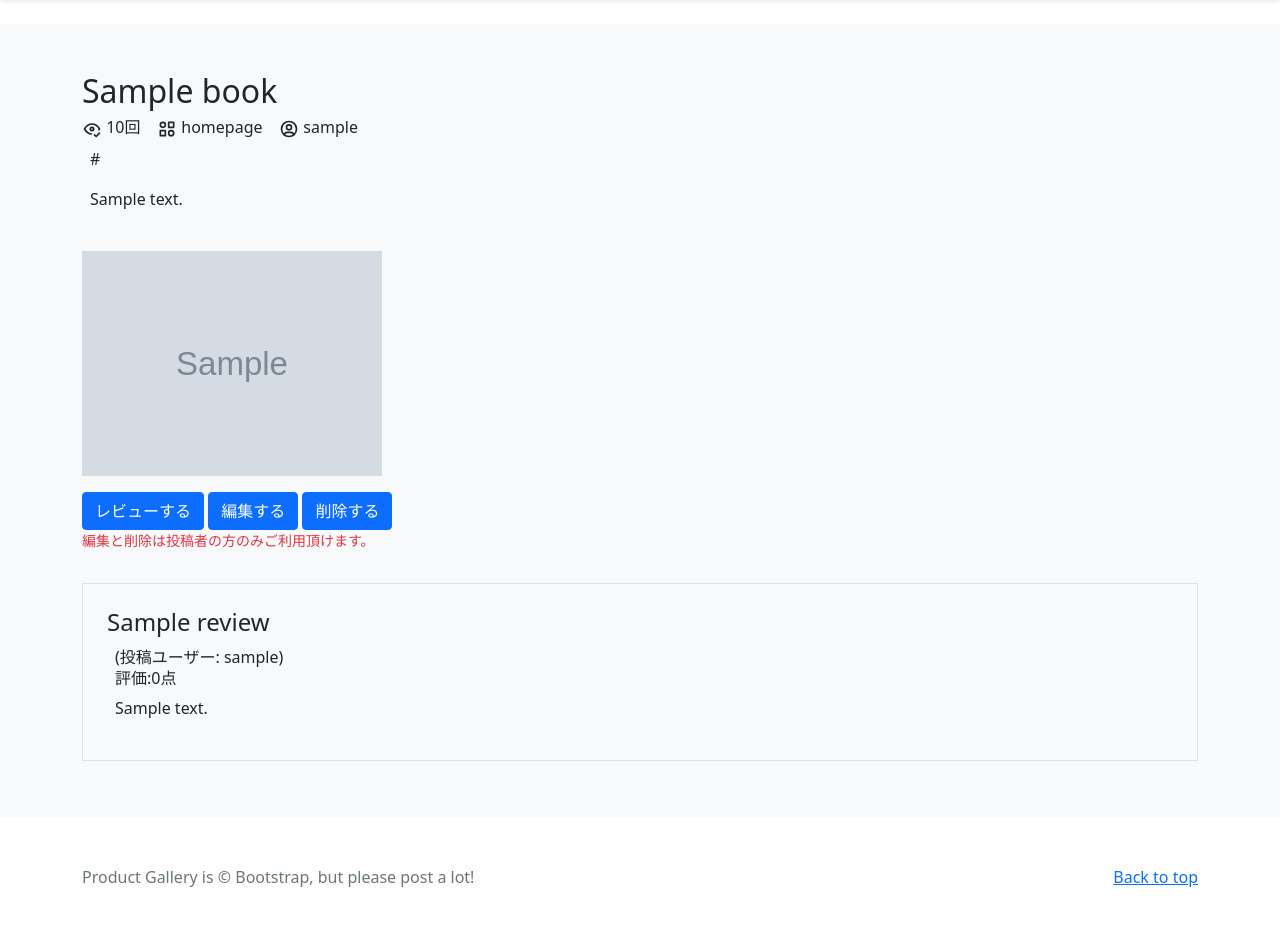
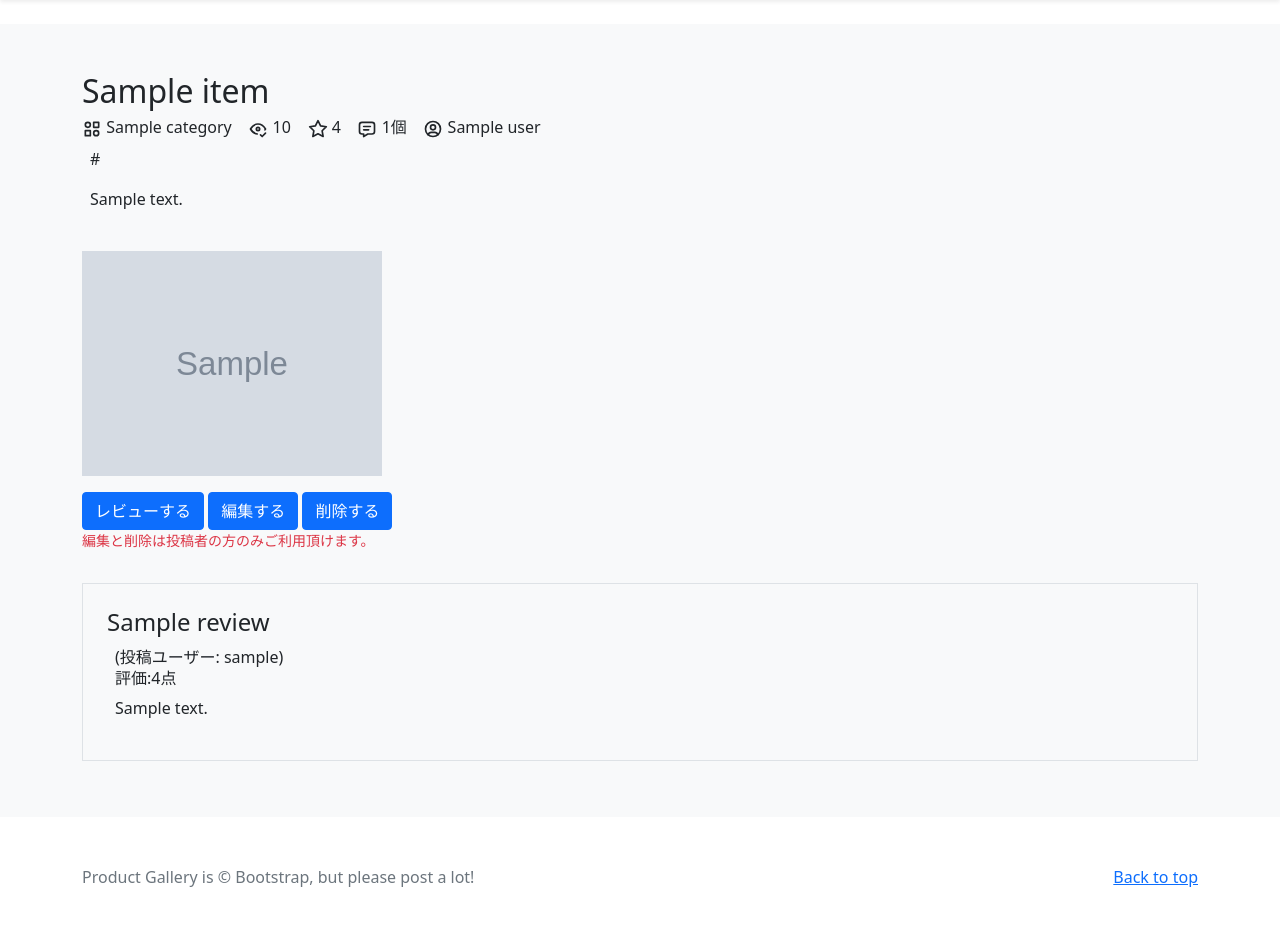
Before and after one commit to komekopan2/productgallery2.0, a Django app: template book/templates/book/book_detail.html in a window 1280 px wide. Shown: the part 56-984 px from the top of the page. Run offline with Django 4.2, Linux system fonts and the light colour scheme; tables that the repository leaves empty hold one stand-in row (values such as "Sample post"); the template is opened without the code that fills it: values that come from a table or form of the project are taken from there, most other values are stand-ins (such as "Sample title", 1, 10 or a date in 2020); grey boxes marked "Sample" are stand-in pictures.

Commit message:
detail画面にも表示項目の追加

```diff
--- a/book/templates/book/book_detail.html
+++ b/book/templates/book/book_detail.html
@@ -2,10 +2,10 @@
 {% load static %}
 
 {% block title %}
-	{{object.title}}
+	{{item.title}}
 {% endblock %}
 {% block h1 %}
-	{{object.title}}
+	{{item.title}}
 {% endblock %}
 
 {% block content %}
@@ -20,16 +20,9 @@
 				class="row">
 				<!-- 列の左右に余白offset-3を入れる-->
 				<div class="col offset-0">
-					<!-- タイトル -->
-					<!-- <h2>{{object.title}}</h2> --><h2 class="card-title"> {{object.title}}</h2>
+					<h2 class="card-title">
+						{{item.title}}</h2>
 					<h6>
-						<svg xmlns="http://www.w3.org/2000/svg" class="icon icon-tabler icon-tabler-eye-check" width="20" height="20" viewbox="0 0 24 24" stroke-width="2" stroke="currentColor" fill="none" stroke-linecap="round" stroke-linejoin="round">
-							<path stroke="none" d="M0 0h24v24H0z" fill="none"></path>
-							<path d="M10 12a2 2 0 1 0 4 0a2 2 0 0 0 -4 0"></path>
-							<path d="M11.143 17.961c-3.221 -.295 -5.936 -2.281 -8.143 -5.961c2.4 -4 5.4 -6 9 -6c3.6 0 6.6 2 9 6c-.222 .37 -.449 .722 -.68 1.057"></path>
-							<path d="M15 19l2 2l4 -4"></path>
-						</svg>
-						{{object.views}}回&nbsp;&nbsp;&nbsp;
 						<svg xmlns="http://www.w3.org/2000/svg" class="icon icon-tabler icon-tabler-category-2" width="20" height="20" viewbox="0 0 24 24" stroke-width="2" stroke="currentColor" fill="none" stroke-linecap="round" stroke-linejoin="round">
 							<path stroke="none" d="M0 0h24v24H0z" fill="none"></path>
 							<path d="M14 4h6v6h-6z"></path>
@@ -37,29 +30,48 @@
 							<path d="M17 17m-3 0a3 3 0 1 0 6 0a3 3 0 1 0 -6 0"></path>
 							<path d="M7 7m-3 0a3 3 0 1 0 6 0a3 3 0 1 0 -6 0"></path>
 						</svg>
-						{{object.category}}&nbsp;&nbsp;&nbsp;
+						{{item.category}}&nbsp;&nbsp;&nbsp;
+						<svg xmlns="http://www.w3.org/2000/svg" class="icon icon-tabler icon-tabler-eye-check" width="20" height="20" viewbox="0 0 24 24" stroke-width="2" stroke="currentColor" fill="none" stroke-linecap="round" stroke-linejoin="round">
+							<path stroke="none" d="M0 0h24v24H0z" fill="none"></path>
+							<path d="M10 12a2 2 0 1 0 4 0a2 2 0 0 0 -4 0"></path>
+							<path d="M11.143 17.961c-3.221 -.295 -5.936 -2.281 -8.143 -5.961c2.4 -4 5.4 -6 9 -6c3.6 0 6.6 2 9 6c-.222 .37 -.449 .722 -.68 1.057"></path>
+							<path d="M15 19l2 2l4 -4"></path>
+						</svg>
+						{{item.views}}&nbsp;&nbsp;&nbsp;
+						<svg xmlns="http://www.w3.org/2000/svg" class="icon icon-tabler icon-tabler-star" width="20" height="20" viewbox="0 0 24 24" stroke-width="2" stroke="currentColor" fill="none" stroke-linecap="round" stroke-linejoin="round">
+							<path stroke="none" d="M0 0h24v24H0z" fill="none"></path>
+							<path d="M12 17.75l-6.172 3.245l1.179 -6.873l-5 -4.867l6.9 -1l3.086 -6.253l3.086 6.253l6.9 1l-5 4.867l1.179 6.873z"></path>
+						</svg>
+						{{item.avg_rating}}&nbsp;&nbsp;&nbsp;
+						<svg xmlns="http://www.w3.org/2000/svg" class="icon icon-tabler icon-tabler-message" width="20" height="20" viewbox="0 0 24 24" stroke-width="2" stroke="currentColor" fill="none" stroke-linecap="round" stroke-linejoin="round">
+							<path stroke="none" d="M0 0h24v24H0z" fill="none"></path>
+							<path d="M8 9h8"></path>
+							<path d="M8 13h6"></path>
+							<path d="M18 4a3 3 0 0 1 3 3v8a3 3 0 0 1 -3 3h-5l-5 3v-3h-2a3 3 0 0 1 -3 -3v-8a3 3 0 0 1 3 -3h12z"></path>
+						</svg>
+						{{item.review_count}}個&nbsp;&nbsp;&nbsp;
 						<svg xmlns="http://www.w3.org/2000/svg" class="icon icon-tabler icon-tabler-user-circle" width="20" height="20" viewbox="0 0 24 24" stroke-width="2" stroke="currentColor" fill="none" stroke-linecap="round" stroke-linejoin="round">
 							<path stroke="none" d="M0 0h24v24H0z" fill="none"></path>
 							<path d="M12 12m-9 0a9 9 0 1 0 18 0a9 9 0 1 0 -18 0"></path>
 							<path d="M12 10m-3 0a3 3 0 1 0 6 0a3 3 0 1 0 -6 0"></path>
 							<path d="M6.168 18.849a4 4 0 0 1 3.832 -2.849h4a4 4 0 0 1 3.834 2.855"></path>
 						</svg>
-						{{object.user}}
+						{{item.user}}
 					</h6>
 					<div class="px-2">
 						<span>
-							{% if object.url %}
-								<p>{{object.url|urlize}}</p>
+							{% if item.url %}
+								<p>{{item.url|urlize}}</p>
 							{% endif %}
 						</span>
 						<!-- コメント -->
-						<p>{{object.text}}</p>
+						<p>{{item.text}}</p>
 
 					</div>
 					<br>
 					<!-- 1枚目の写真 -->
-					{% if object.thumbnail %}
-						<p><img src="{{ object.thumbnail.url }}" height="225" xmlns="http://www.w3.org/2000/svg" role="img" aria-label="Placeholder: Thumbnail" preserveaspectratio="xMidYMid slice" focusable="false">
+					{% if item.thumbnail %}
+						<p><img src="{{ item.thumbnail.url }}" height="225" xmlns="http://www.w3.org/2000/svg" role="img" aria-label="Placeholder: Thumbnail" preserveaspectratio="xMidYMid slice" focusable="false">
 						</p>
 					</img>
 				</p>
@@ -71,16 +83,16 @@
 	{% endif %}
 
 
-	<a href="{% url 'review' object.pk %}" class="btn btn-primary">レビューする</a>
-	<a href="{% url 'update-book' object.pk %}" class="btn btn-primary">編集する</a>
-	<a href="{% url 'delete-book' object.pk %}" class="btn btn-primary">削除する</a>
+	<a href="{% url 'review' item.pk %}" class="btn btn-primary">レビューする</a>
+	<a href="{% url 'update-book' item.pk %}" class="btn btn-primary">編集する</a>
+	<a href="{% url 'delete-book' item.pk %}" class="btn btn-primary">削除する</a>
 	<span class="mb-2 small text-danger d-block text-start">編集と削除は投稿者の方のみご利用頂けます。</span>
 
 
 	<br>
-	{% if object.review_set.all %}
+	{% if item.review_set.all %}
 		<div class="border p-4 mb-2">
-			{% for review in object.review_set.all %}
+			{% for review in item.review_set.all %}
 				<div>
 					<h3 class="h4">{{review.title}}</h3>
 					<div class="px-2">
```
Also changed, not shown: book/views.py (+6 -2 lines).
